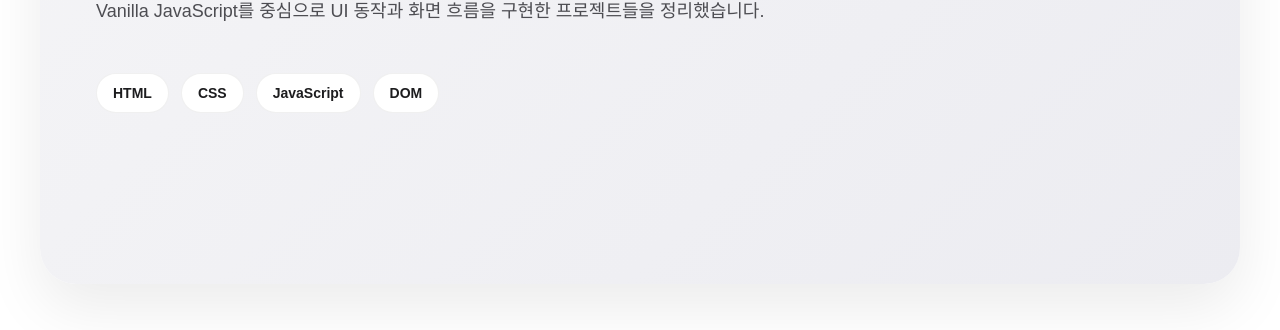
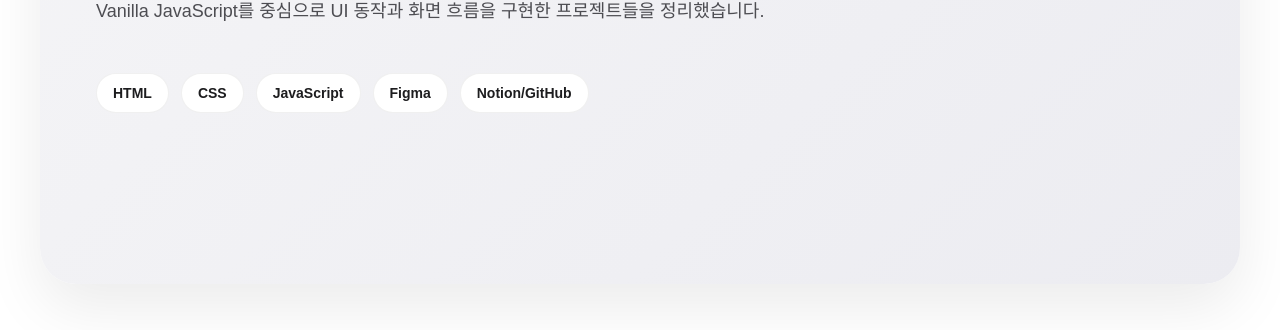
Before and after one commit to dmsdldmsdk78-cyber/Portfolio-site-v1, a plain HTML site: page index.html in a window 1280 px wide. Shown: the part 488-818 px from the top of the page. Drawn offline with Linux system fonts and the light colour scheme.

Commit message:
feat : skill 수정

```diff
--- a/index.html
+++ b/index.html
@@ -35,7 +35,8 @@
           <span>HTML</span>
           <span>CSS</span>
           <span>JavaScript</span>
-          <span>DOM</span>
+          <span>Figma</span>
+          <span>Notion/GitHub</span>
         </div>
       </div>
     </section>
```
